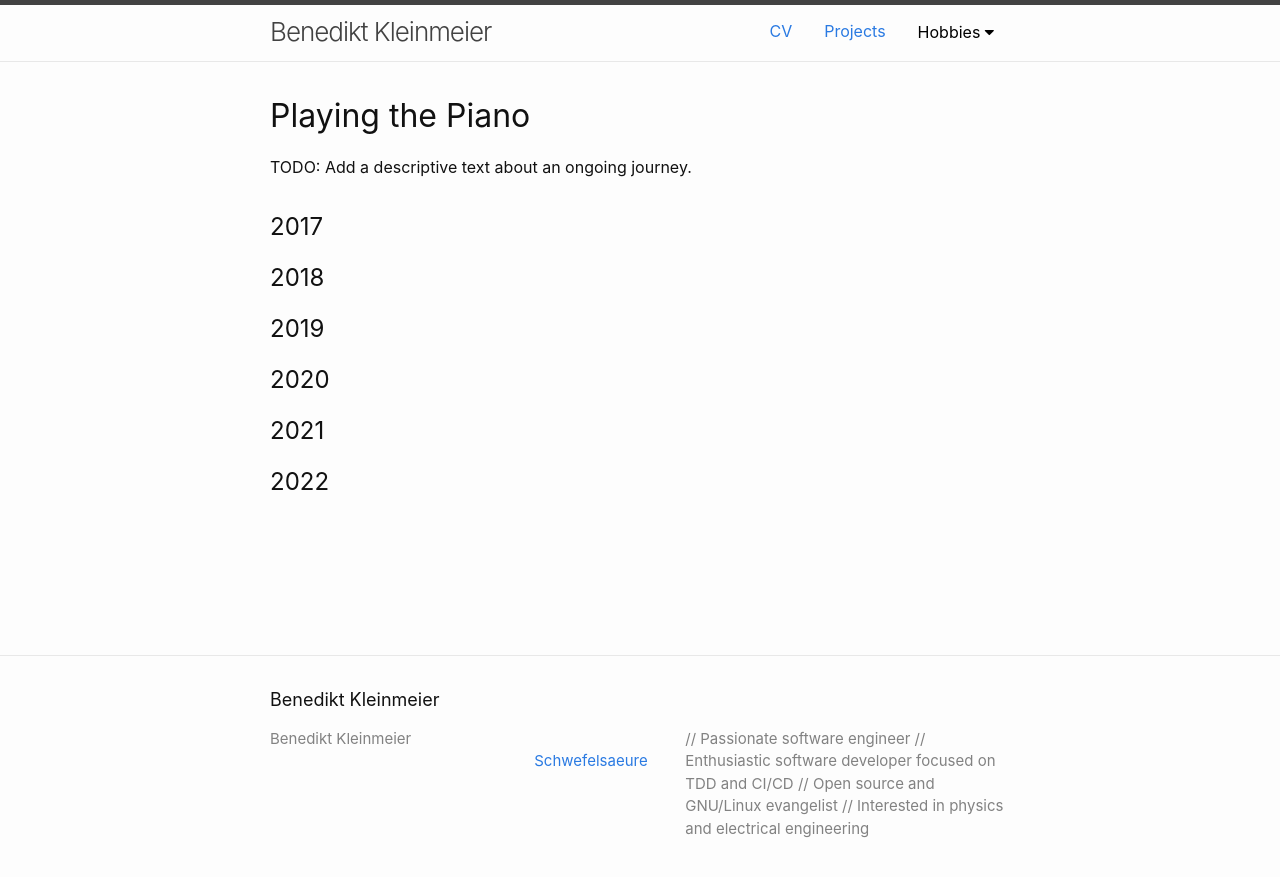
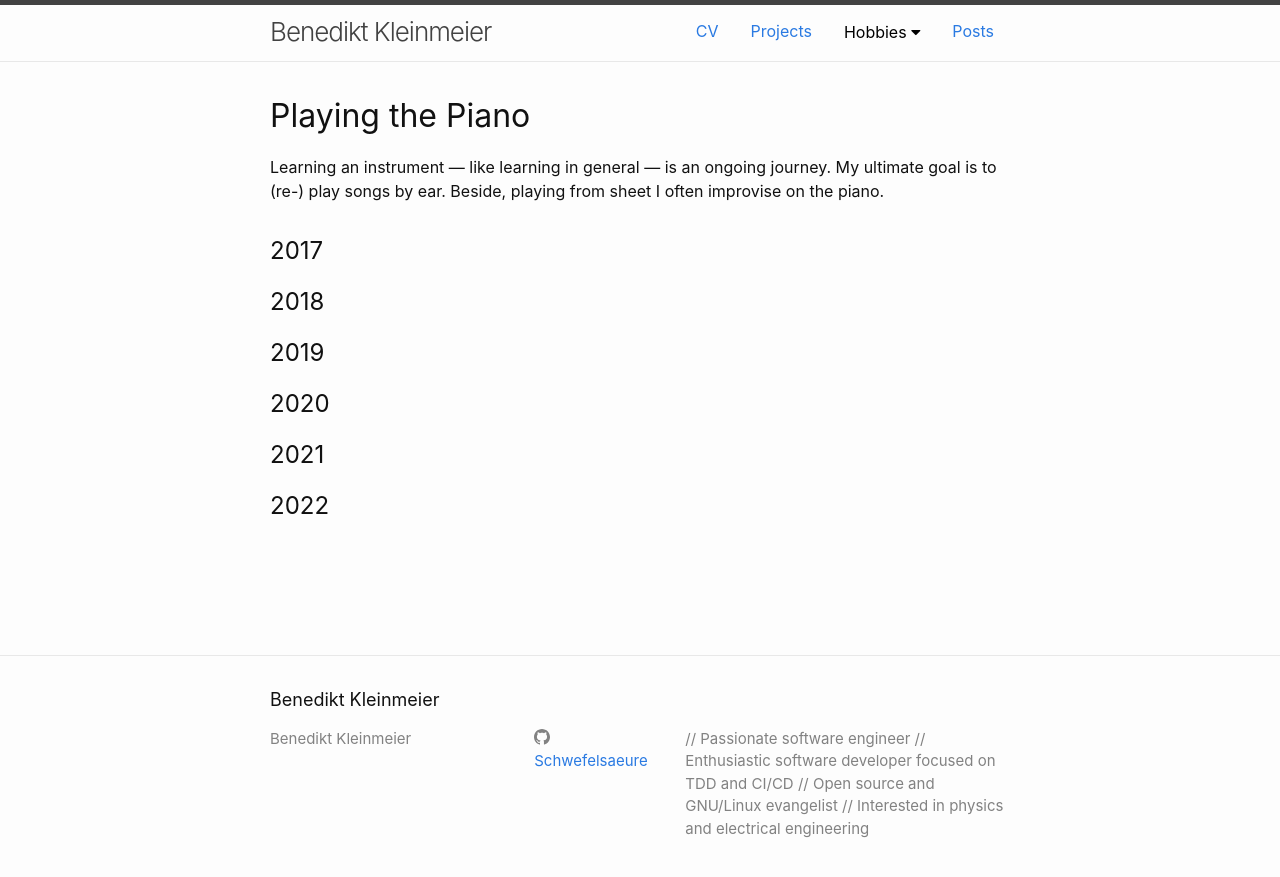
Before and after one commit to Schwefelsaeure/portfolio, a Jekyll site: the page built from hobbies/piano.md, in a window 1280 px wide. Shown: the top 877 px of the page. Built offline with Jekyll 4.4.1, drawn with Linux system fonts in a browser that asks for light colours.

Commit message:
Reverted "_config.yml", add "Posts" to "_data/navigation.yml" and fixed remaining TODOs for initial deployment

```diff
--- a/_config.yml
+++ b/_config.yml
@@ -25,8 +25,8 @@ description: # >- # ignore linebreaks until "baseurl:"
   // Enthusiastic software developer focused on TDD and CI/CD
   // Open source and GNU/Linux evangelist
   // Interested in physics and electrical engineering
-baseurl: "/portfolio" # the subpath of your site, e.g. /blog
-url: "https://schwefelsaeure.github.io" # the base hostname & protocol for your site, e.g. http://example.com
+baseurl: "" # the subpath of your site, e.g. /blog
+url: "" # the base hostname & protocol for your site, e.g. http://example.com
 # twitter_username: jekyllrb
 github_username:  Schwefelsaeure
 
--- a/_data/navigation.yml
+++ b/_data/navigation.yml
@@ -13,3 +13,6 @@
       url: /hobbies/mountainbiking
     - title: Graphic Design
       url: /hobbies/graphic-design
+
+- title: Posts
+  url: /posts/
--- a/_sass/minima/slideshow.scss
+++ b/_sass/minima/slideshow.scss
@@ -73,6 +73,7 @@
   /* On hover, add a black background color with a little bit see-through */
   .prev:hover,
   .next:hover {
+    color: white;
     background-color: rgba(0, 0, 0, 0.8);
   }
 
--- a/hobbies/piano.md
+++ b/hobbies/piano.md
@@ -4,4 +4,4 @@ title: Playing the Piano
 permalink: /hobbies/piano/
 ---
 
-TODO: Add a descriptive text about an ongoing journey.
+Learning an instrument --- like learning in general --- is an ongoing journey. My ultimate goal is to (re-) play songs by ear. Beside, playing from sheet I often improvise on the piano.
```
Also changed, not shown: _layouts/home.html (+0 -22 lines), _layouts/posts.html (added, +33 -0 lines), posts.md (added, +5 -0 lines), assets/minima-social-icons.svg (added).
